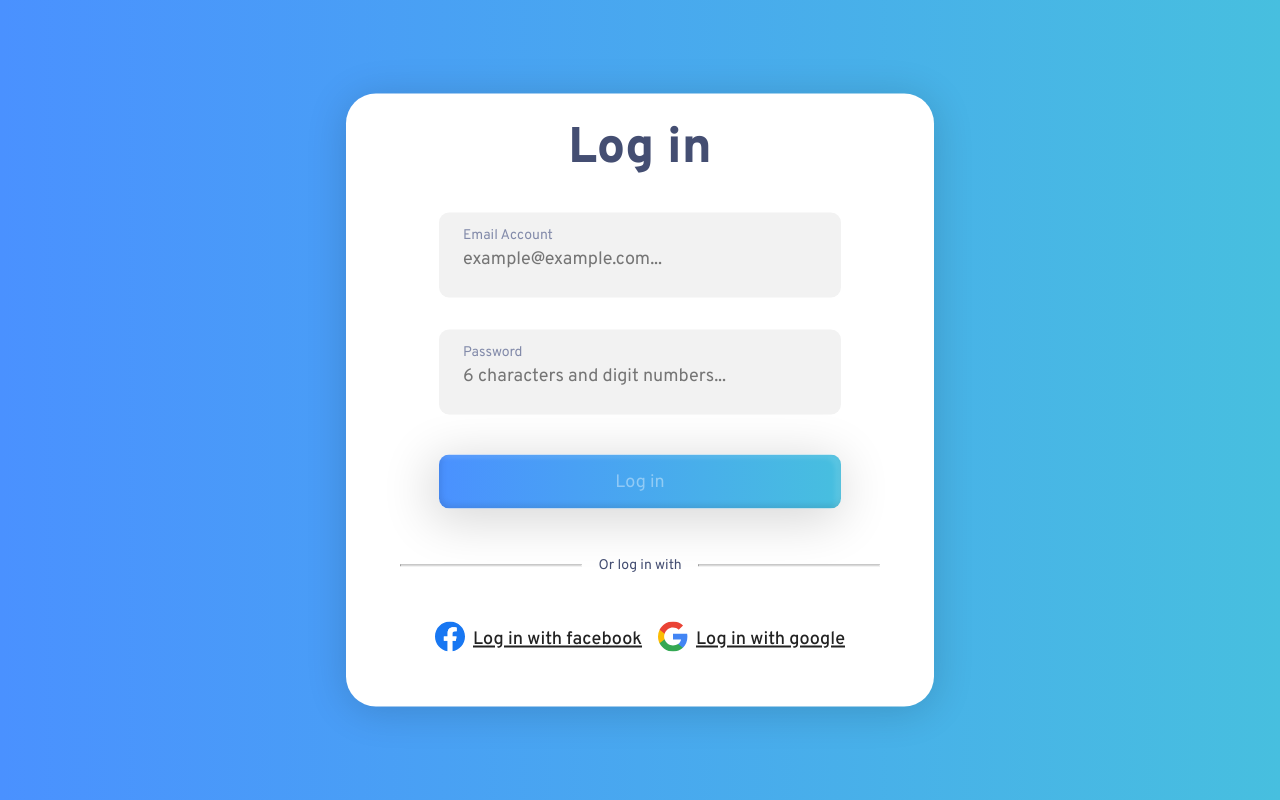
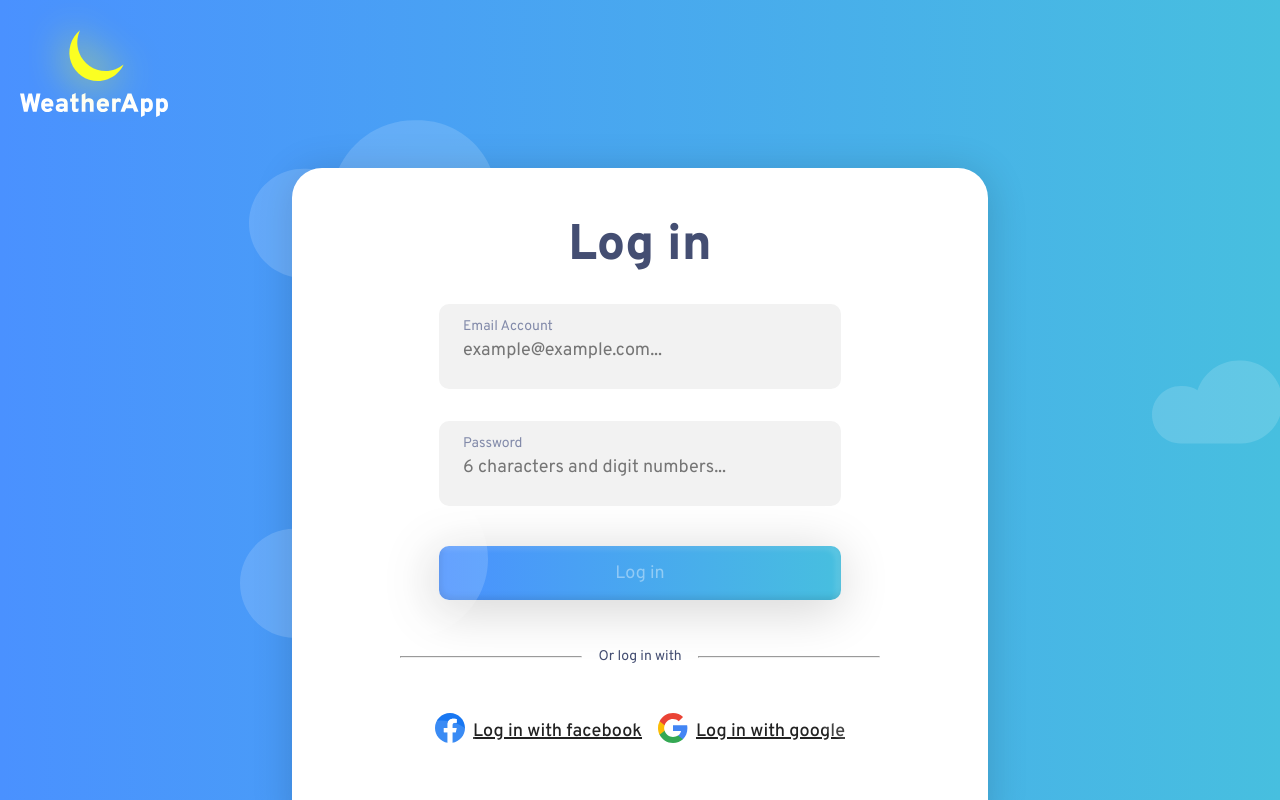
Before and after one commit to sagibarshai/Weather, a React (Create React App) app: page /login in a window 1280 px wide. Shown: the top 800 px of the page. Built offline with nearby package versions, Linux system fonts and the light colour scheme.

Commit message:
fix background-animation and login styles

```diff
--- a/src/App.tsx
+++ b/src/App.tsx
@@ -1,13 +1,14 @@
 import Home from "./pages/Home";
 import Login from "./pages/Login";
 import Header from "./components/Header";
-
+import BackgroundAnimation from "./shared/backgroundAnimation/BackgroundAnimation";
 // https://developer.accuweather.com/
 
 import { Routes, Route } from "react-router-dom";
 const App: React.FC = () => {
      return (
           <>
+               <BackgroundAnimation />
                <Routes>
                     <Route element={<Home />} path="/home" />
                     <Route element={<Home />} path="/favorite" />
--- a/src/components/Header.tsx
+++ b/src/components/Header.tsx
@@ -177,8 +177,8 @@ const Header = () => {
                               onClick={() => {
                                    dispatch(toggleBackground());
                               }}
-                              htmlFor="mood"
-                              id="mood"
+                              htmlFor="mode"
+                              id="mode"
                               variant="checkbox"
                               LeftIcon={<IconSunDark />}
                               rightIcon={<IconMoonDark />}
--- a/src/pages/Home.tsx
+++ b/src/pages/Home.tsx
@@ -33,7 +33,7 @@ const Home: React.FC = () => {
                     onClick={onClickHandler}
                     openLogoutPopup={openLogoutPopup}
                >
-                    {/* <BackgroundAnimation /> */}
+                    <BackgroundAnimation />
                </StyledPageContainer>
                {openLogoutPopup && <Popup />}
                <MobileMenuBottom />
--- a/src/pages/Login.tsx
+++ b/src/pages/Login.tsx
@@ -72,16 +72,7 @@ const Login = () => {
                }
           >
                <StyledLogoContainer>
-                    <StyledIcon
-                         position="absolute"
-                         top="56px"
-                         right="50%"
-                         transform="translate(50% , -50%)"
-                         height="97px"
-                         width="148px"
-                    >
-                         <IconApp />
-                    </StyledIcon>
+                    <IconApp />
                </StyledLogoContainer>
                <StyledLoginContainer
                     onSubmit={(e: any) => onSubmitHandler(e)}
@@ -95,11 +86,11 @@ const Login = () => {
                               <Notification
                                    icon={<IconNotification />}
                                    message={serverError}
-                                   mobileWidth="75vw"
+                                   mobileWidth="90vw"
                               />
                          )}
                          <Input
-                              mobileWidth="75vw"
+                              mobileWidth="90vw"
                               type="text"
                               variant={emailInputState}
                               errorMessage={emailErrorMessage}
@@ -135,7 +126,7 @@ const Login = () => {
                               }}
                          />
                          <Input
-                              mobileWidth="75vw"
+                              mobileWidth="90vw"
                               type="password"
                               variant={passwordInputState}
                               label="Password"
@@ -169,7 +160,7 @@ const Login = () => {
                          />
                     </StyledInputsContainer>
                     <StyledButton
-                         mobileWidth="75vw"
+                         mobileWidth="90vw"
                          margin="40px 0 0 0"
                          disabled={!(emailIsValid && passwordIsValid)}
                          variant={
--- a/src/pages/StyledLogin.tsx
+++ b/src/pages/StyledLogin.tsx
@@ -11,16 +11,14 @@ type Props = {
 };
 export const StyledLoginContainer = styled.form<Props>`
      background-color: ${themes.white};
-     width: 840px;
-     height: {props => props.serverError? '743px' : '653px'};
-     padding-bottom: 54px;
+     height: {props => props.serverError? '743px' : '649px'};
+     width:732px;
      box-shadow: 0 4px 40px 0 rgba(0, 0, 0, 0.16);
-     position: absolute;
-     top: 50%;
-     left: 50%;
-     transform: translate(-50%, -50%);
      text-align: center;
      border-radius: 30px;
+     margin:168px auto 168px auto;
+     padding:54px;
+     z-index:2;
      @media ${cssBreakPoints.laptop} {
           width: 588px;
           height: ${(props) => (props.serverError ? "675px" : "559px")};
@@ -30,35 +28,31 @@ export const StyledLoginContainer = styled.form<Props>`
           box-shadow: 0 -7px 30px 0 rgba(0, 0, 0, 0.16);
           border: solid 1px #fff;
           background-color: #fff;
-          position: absolute;
-          top: 100%;
-          left: 50%;
-          transform: translate(-50%, -97%);
-          height: 76vh;
+          display: inline-block;
+          border-radius: 30px 30px 0 0 ;
+          margin-top:184px;
+          height: 658px;
+          margin:184px 0 0 0;
+          padding-bottom: 0;
           ${(props) =>
                props.mobileServerError === true &&
                css`
-                    position: absolute;
-                    left: 50%;
-                    top: 110%;
-                    height: 87vh;
+                    height: 777px;
                `};
      }
 `;
 export const StyledTitle = styled.h3`
+     margin: 0 0 32px 0;
+     line-height: 1;
+     padding: 0;
      font-family: inherit;
      font-size: 5rem;
      font-weight: 900;
      color: ${themes.secondary};
-     margin: 54px auto;
-     @media ${cssBreakPoints.laptop} {
-          margin: 24px auto 32px auto;
-     }
      @media ${cssBreakPoints.mobile} {
           font-size: 3.2rem;
           font-weight: bold;
           line-height: 1.25;
-          margin: 54px auto 40px auto;
      }
 `;
 export const StyledInputsContainer = styled.div`
@@ -80,10 +74,10 @@ export const StyledContainer = styled.div<Props>`
      @media ${cssBreakPoints.mobile} {
           flex-direction: ${(props) =>
                props.flexDeiraction ? props.flexDeiraction : "row"};
+          margin: 54px 0 0 0;
      }
 `;
 export const StyledHr = styled.hr`
-     /* width: 40%; */
      background-color: #f2f2f2;
      width: 40%;
      flex-grow: 6;
@@ -91,12 +85,16 @@ export const StyledHr = styled.hr`
 export const StyledSpan = styled.span`
      color: ${themes.secondary};
      font-size: 1.4rem;
-     /* flex-gro/w: 1; */
      white-space: nowrap;
 `;
 export const StyledLogoContainer = styled.span`
-     display: none;
+     position: absolute;
+     top: 20px;
+     left: 50px;
+     transform: translate(-30px, -30px);
      @media ${cssBreakPoints.mobile} {
-          display: inline;
+          top: 74px;
+          left: 50%;
+          transform: translate(-15px, -50%);
      }
 `;
--- a/src/shared/backgroundAnimation/BackgroundAnimation.tsx
+++ b/src/shared/backgroundAnimation/BackgroundAnimation.tsx
@@ -5,50 +5,105 @@ import { ReactComponent as IconCloudS } from "../svg/cloud-S.svg";
 type Props = {
      top?: string | number;
      left?: string | number;
-     leftAnimation?: string | number;
+     right?: string | number;
 };
 const StyledCloud = styled.i<Props>`
      position: absolute;
      top: ${(props) => props.top};
      left: ${(props) => props.left};
-     @keyframes leftToRight {
-          0% {
-               left: ${(props) => props.left};
+     right: ${(props) => props.right};
+     z-index: 0;
+     &:nth-child(1) {
+          @keyframes leftToRight {
+               0% {
+                    left: ${(props) => props.left};
+               }
+               100% {
+                    left: -10%;
+               }
           }
-          100% {
-               right: calc(${(props) => props.leftAnimation});
+          animation: leftToRight 180s infinite;
+     }
+     &:nth-child(2) {
+          @keyframes rightToLeft {
+               0% {
+                    right: ${(props) => props.right};
+               }
+               100% {
+                    right: -10%;
+               }
           }
+          animation: rightToLeft 220s infinite;
      }
-     animation: leftToRight 40s infinite;
-`;
-const StyledContainer = styled.div`
-     position: relative;
-     z-index: 0;
-     height: 100vh;
+     &:nth-child(3) {
+          @keyframes leftToRight {
+               0% {
+                    left: ${(props) => props.left};
+               }
+               100% {
+                    left: -10%;
+               }
+          }
+          animation: leftToRight 280s infinite;
+     }
+     &:nth-child(4) {
+          @keyframes rightToLeft {
+               0% {
+                    right: ${(props) => props.right};
+               }
+               100% {
+                    right: -10%;
+               }
+          }
+          animation: rightToLeft 190s infinite;
+          transform: rotate(-360deg);
+     }
+     &:nth-child(5) {
+          @keyframes leftToRight {
+               0% {
+                    left: ${(props) => props.left};
+               }
+               100% {
+                    left: -10%;
+               }
+          }
+          animation: leftToRight 180s infinite;
+     }
+     &:nth-child(6) {
+          @keyframes rightToLeft {
+               0% {
+                    right: ${(props) => props.right};
+               }
+               100% {
+                    right: -10%;
+               }
+          }
+          animation: rightToLeft 275s infinite;
+     }
 `;
 
 const BackgroundAnimation = () => {
      return (
-          <StyledContainer>
-               <StyledCloud top="50%" left="20%" leftAnimation="20%">
+          <>
+               <StyledCloud top="15%" left="20%">
                     <IconCloudL />
                </StyledCloud>
-               <StyledCloud top="63%" left="82%" leftAnimation="37%">
+               <StyledCloud top="35%" right="60%">
                     <IconCloudM />
                </StyledCloud>
-               <StyledCloud top="21%" left="91%" leftAnimation="48%">
+               <StyledCloud top="45%" left="91%">
                     <IconCloudS />
                </StyledCloud>
-               <StyledCloud top="10%" left="36%" leftAnimation="11%">
+               <StyledCloud top="60%" right="10%">
                     <IconCloudL />
                </StyledCloud>
-               <StyledCloud top="28%" left="65" leftAnimation="90%">
+               <StyledCloud top="80%" left="65%">
                     <IconCloudM />
                </StyledCloud>
-               <StyledCloud top="40%" left="57%" leftAnimation="79%">
+               <StyledCloud top="90%" right="63%">
                     <IconCloudS />
                </StyledCloud>
-          </StyledContainer>
+          </>
      );
 };
 export default BackgroundAnimation;
```
